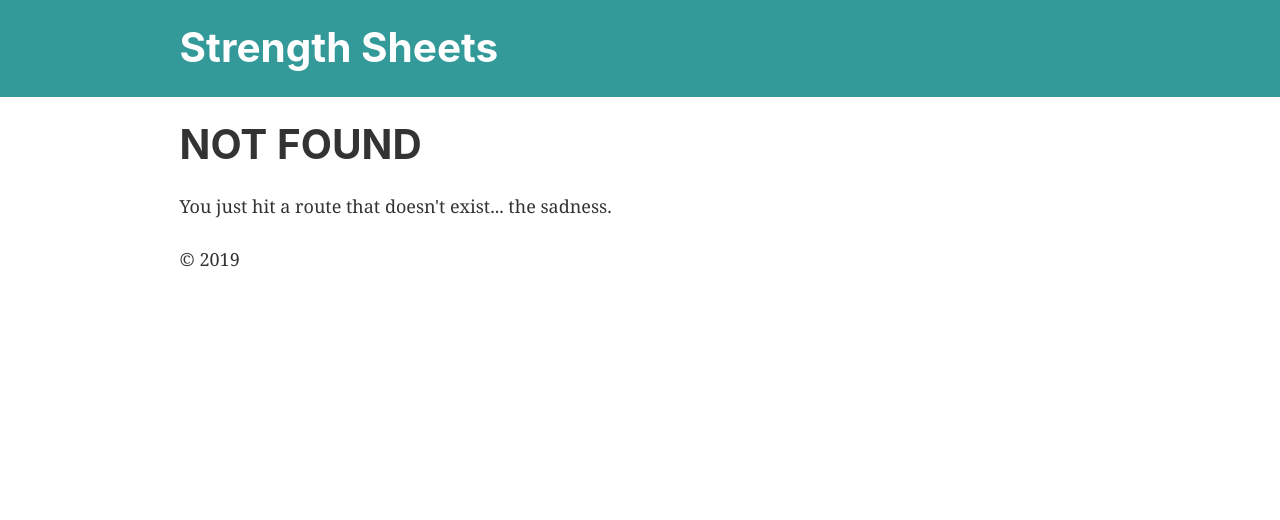
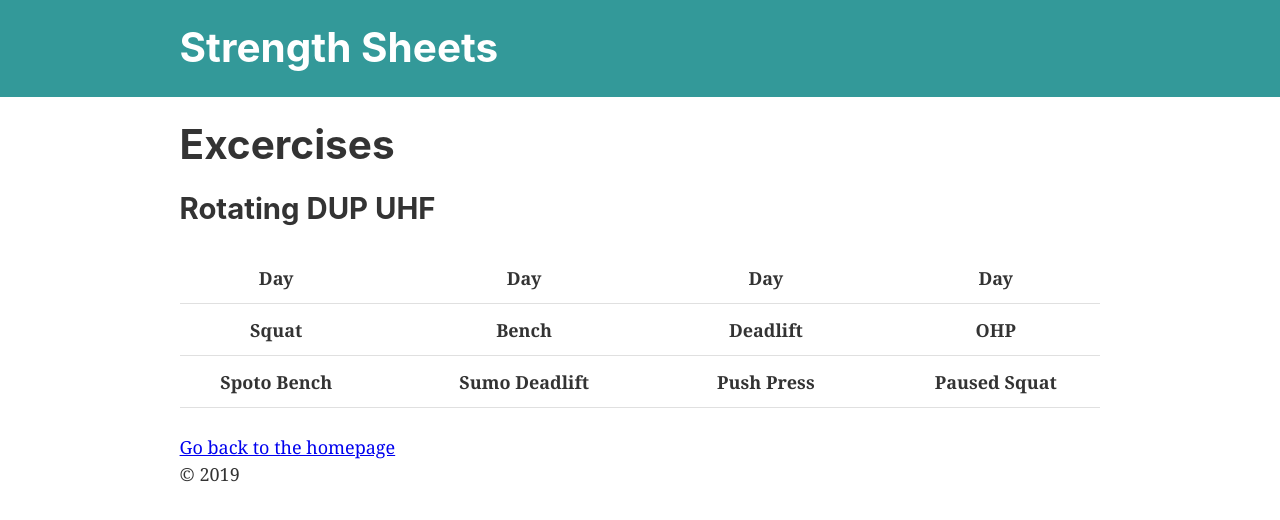
Before and after one commit to regulated/Strength-Sheets, a Gatsby site: page /excercises in a window 1280 px wide. Before the commit this address had no page. Built offline with nearby package versions, Linux system fonts and the light colour scheme; Gatsby itself is replaced by a stand-in of ours.

Commit message:
started work on excercise selection page

```diff
--- /dev/null
+++ b/src/components/tier-list.js
@@ -0,0 +1,47 @@
+import React from "react"
+import { useStaticQuery, graphql } from "gatsby"
+
+const TierList = () => {
+
+  const data = useStaticQuery(graphql`
+    query {
+      allTiersJson {
+        edges {
+          node {
+            T1
+            T2a
+          }
+        }
+      }
+    }
+  `)
+
+  return (
+    <div class="container">
+      <h2>Rotating DUP UHF</h2>
+      <table class="table table-bordered">
+        <thead>
+          <tr>
+            {data.allTiersJson.edges.map((i) => {
+              return <th>Day</th>
+            })}
+          </tr>
+        </thead>
+        <tbody>
+          <tr>
+            {data.allTiersJson.edges.map((i) => {
+              return <th>{i.node.T1} </th>
+            })}
+           </tr>
+           <tr>
+            {data.allTiersJson.edges.map((i) => {
+              return <th>{i.node.T2a} </th>
+            })}
+          </tr>
+        </tbody>
+      </table>
+    </div>
+  )
+}
+
+export default TierList
--- /dev/null
+++ b/src/data/tiers.json
@@ -0,0 +1,6 @@
+[
+  {"T1": "Squat", "T2a": "Spoto Bench"},
+  {"T1": "Bench", "T2a": "Sumo Deadlift"},
+  {"T1": "Deadlift", "T2a": "Push Press"},
+  {"T1": "OHP", "T2a": "Paused Squat"}
+]
--- /dev/null
+++ b/src/pages/excercises.js
@@ -0,0 +1,21 @@
+import React from "react"
+import { Link } from "gatsby"
+
+import Layout from "../components/layout"
+import SEO from "../components/seo"
+import TierList from "../components/tier-list"
+
+const Excercises = () => (
+
+  <Layout>
+    <SEO title="Excercises" />
+    <h1>Excercises</h1>
+
+    <TierList/>
+
+
+    <Link to="/">Go back to the homepage</Link>
+  </Layout>
+)
+
+export default Excercises
--- a/src/pages/index.js
+++ b/src/pages/index.js
@@ -19,6 +19,8 @@ const IndexPage = () => (
     <Link to="/test-page/">Go to test page</Link>
     <br></br>
     <Link to="/calander-view">Go to calander view</Link>
+    <br></br>
+    <Link to="/excercises">Go to Excercices</Link>
   </Layout>
 )
 
```
Also changed, not shown: src/data/days.json (+4 -4 lines), 1 other file.
